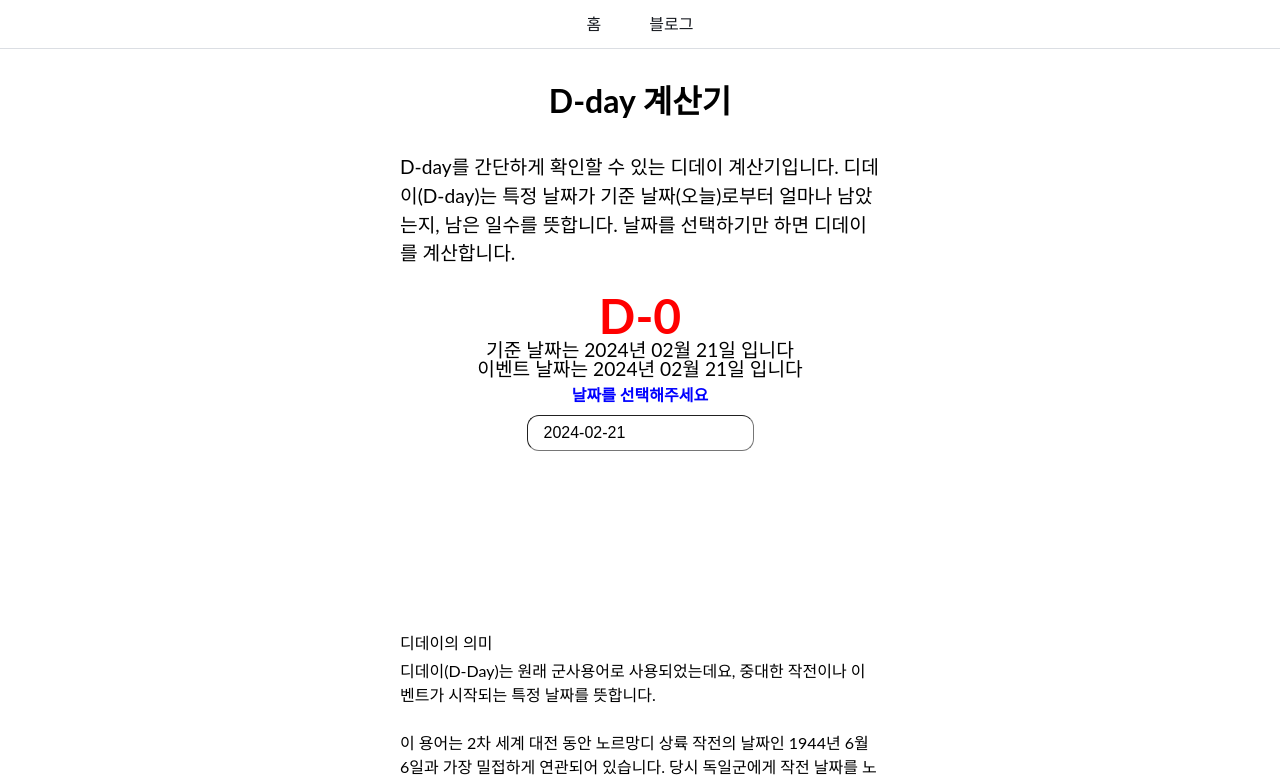
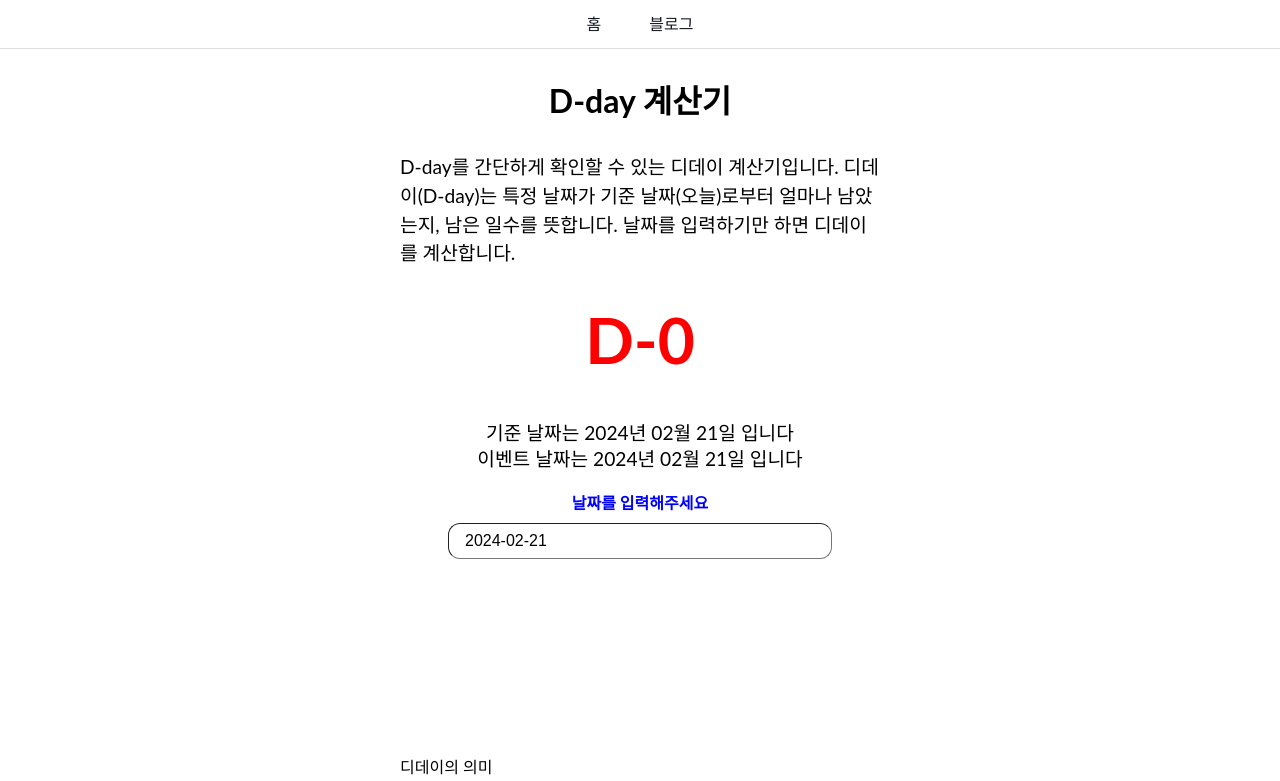
Before and after one commit to zziri/app, a Next.js app: page /calculator/d-day in a window 1280 px wide. Shown: the top 781 px of the page. Built offline with nearby package versions, Linux system fonts and the light colour scheme.

Commit message:
[dev/style-refac] D-day 계산기 스타일 리팩토링

```diff
--- a/src/components/d-day/DdayFunction.tsx
+++ b/src/components/d-day/DdayFunction.tsx
@@ -1,16 +1,17 @@
 import DiffDayOutput from "@/components/d-day/DiffDayOutput";
 import SelectDate from "@/components/d-day/SelectDate";
+import DateInput from "@/pages/calculator/d-day/_components/DateInput";
 
 interface Props {
   readOnly?: boolean;
 }
 
-export default function CountDownDaysFunction({ readOnly }: Props) {
+export default function DdayFunction({ readOnly }: Props) {
   return (
     <>
       <div>
         <DiffDayOutput />
-        {!readOnly && <SelectDate />}
+        {!readOnly && <DateInput />}
       </div>
     </>
   );
--- a/src/components/d-day/DiffDayOutput.tsx
+++ b/src/components/d-day/DiffDayOutput.tsx
@@ -17,17 +17,16 @@ const Wrapper = styled.div`
 `;
 
 const Result = styled.div<{ color: string }>`
-  font-size: 3rem;
+  font-size: 4rem;
   font-weight: bold;
   color: ${props => props.color};
+  padding-top: 1rem;
+  padding-bottom: 3rem;
 `;
 
-const Base = styled.div`
+const TextWrapper = styled.div`
   font-size: 1.2rem;
-`;
-
-const Event = styled.div`
-  font-size: 1.2rem;
+  padding: 0.2rem;
 `;
 
 export default function DiffDayOutput() {
@@ -50,12 +49,12 @@ export default function DiffDayOutput() {
       <Result color={getColor(dayDiff)}>
         <span>D{getSign(dayDiff)}{Math.abs(dayDiff)}</span>
       </Result>
-      <Base>
+      <TextWrapper>
         <span>기준 날짜는 <strong>{format(now, 'yyyy년 MM월 dd일')}</strong> 입니다</span>
-      </Base>
-      <Event>
+      </TextWrapper>
+      <TextWrapper>
         <span>이벤트 날짜는 <strong>{format(diffDayTargetDate, 'yyyy년 MM월 dd일')}</strong> 입니다</span>
-      </Event>
+      </TextWrapper>
     </Wrapper>
   );
 }
--- /dev/null
+++ b/src/pages/calculator/d-day/_components/DateInput.tsx
@@ -0,0 +1,61 @@
+import { diffDayTargetDateState } from "@/atoms";
+import { format } from "date-fns";
+import { ChangeEvent, useState } from "react";
+import { useRecoilState } from "recoil";
+import { styled } from "styled-components";
+
+const Wrapper = styled.div`
+  display: flex;
+  flex-direction: column;
+  gap: 0.7rem;
+  padding-top: 1rem;
+  padding-bottom: 1rem;
+  padding-left: 3rem;
+  padding-right: 3rem;
+`;
+
+const Text = styled.p`
+  font-weight: bold;
+  color: blue;
+  text-align: center;
+`;
+
+const Input = styled.input`
+  font-size: 1rem;
+  border-radius: 0.75rem;
+  border-width: 0.1rem;
+  padding-left: 1rem;
+  padding-top: 0.5rem;
+  padding-bottom: 0.5rem;
+`;
+
+const DateInput = () => {
+  const [targetDate, setTargetDate] = useRecoilState<Date>(diffDayTargetDateState);
+  const [value, setValue] = useState<string>(format(targetDate, 'yyyy-MM-dd'));
+
+  const changeDate = (e: ChangeEvent<HTMLInputElement>) => {
+    let newValue = e.target.value.replace(/\D/g, '');
+    if (newValue.length > 4) {
+      newValue = newValue.substring(0, 4) + '-' + newValue.substring(4);
+    }
+    if (newValue.length > 7) {
+      newValue = newValue.substring(0, 7) + '-' + newValue.substring(7);
+    }
+    newValue = newValue.slice(0, 10);
+    setValue(newValue);
+    if (newValue.length === 10) {
+      setTargetDate(new Date(newValue));
+    }
+  }
+
+  return (
+    <>
+      <Wrapper>
+        <Text>날짜를 입력해주세요</Text>
+        <Input onChange={changeDate} value={value} />
+      </Wrapper>
+    </>
+  );
+}
+
+export default DateInput;
--- a/src/pages/calculator/d-day/index.tsx
+++ b/src/pages/calculator/d-day/index.tsx
@@ -1,7 +1,6 @@
 import Description from "@/components/common/Description";
 import SeoHead from "@/components/common/SeoHead";
 import Title from "@/components/common/Title";
-import 'styled-jsx';
 import SeoArticle from "@/components/common/SeoArticle";
 import { dDayArticleList } from "@/data/d-day/normal";
 import EmptyDiv from "@/components/common/EmptyDiv";
@@ -12,10 +11,10 @@ import DdayFunction from "@/components/d-day/DdayFunction";
 
 const description = `D-day를 간단하게 확인할 수 있는 디데이 계산기입니다.
 디데이(D-day)는 특정 날짜가 기준 날짜(오늘)로부터 얼마나 남았는지, 남은 일수를 뜻합니다.
-날짜를 선택하기만 하면 디데이를 계산합니다.`;
+날짜를 입력하기만 하면 디데이를 계산합니다.`;
 
 export default function CountDownDays() {
-  const [targetDate, setTargetDate] = useRecoilState(diffDayTargetDateState);
+  const [, setTargetDate] = useRecoilState(diffDayTargetDateState);
 
   useEffect(() => {
     setTargetDate(new Date());
```
Also changed, not shown: src/components/home/HomeFunction.tsx (deleted, +0 -63 lines), src/components/zodiac/sign/age/ZodiacSignAgePage.tsx (+0 -16 lines), src/pages/_components/LinkList.tsx (added, +46 -0 lines), src/pages/index.tsx (+31 -12 lines), 1 other file (tests, documents, lock files or other folders).
